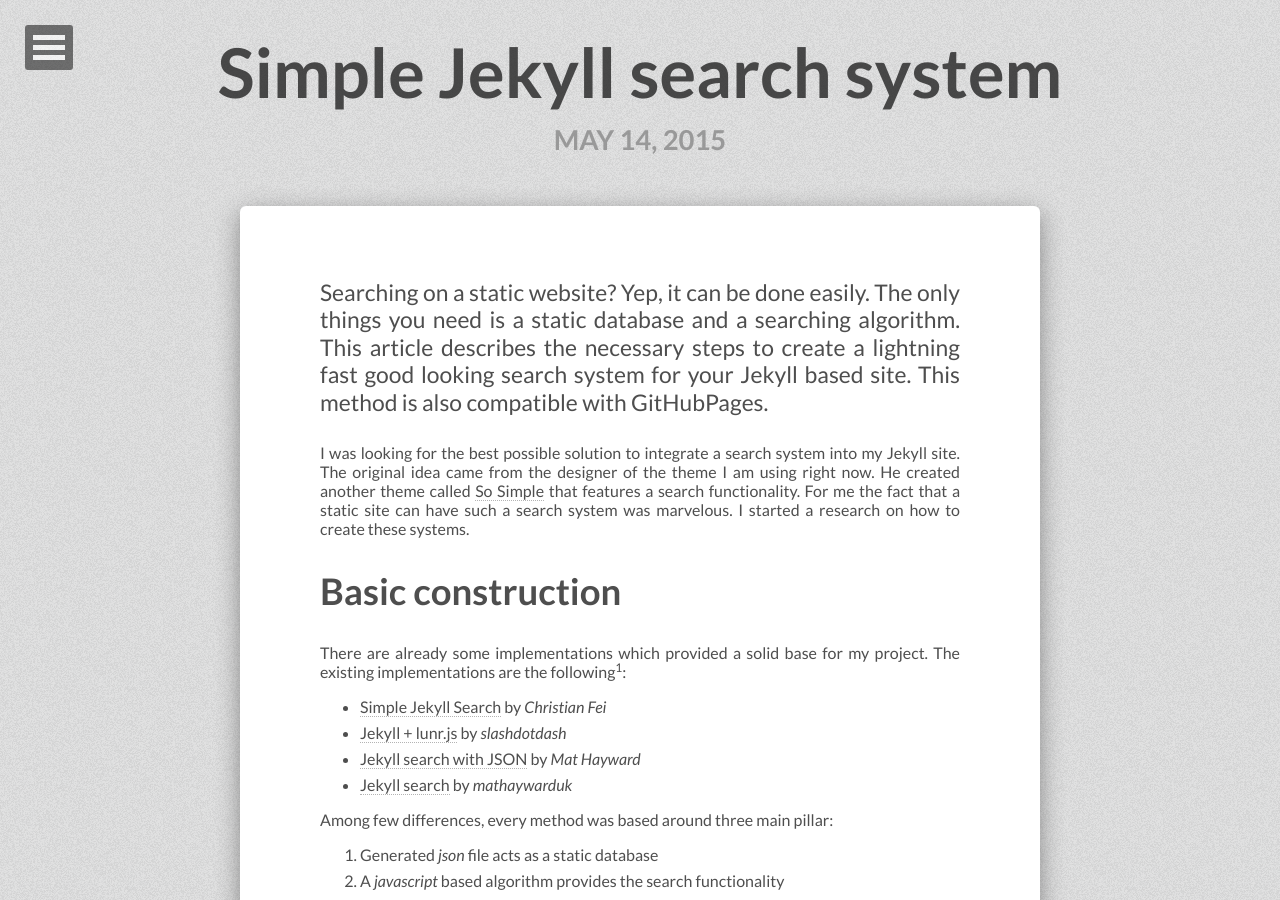
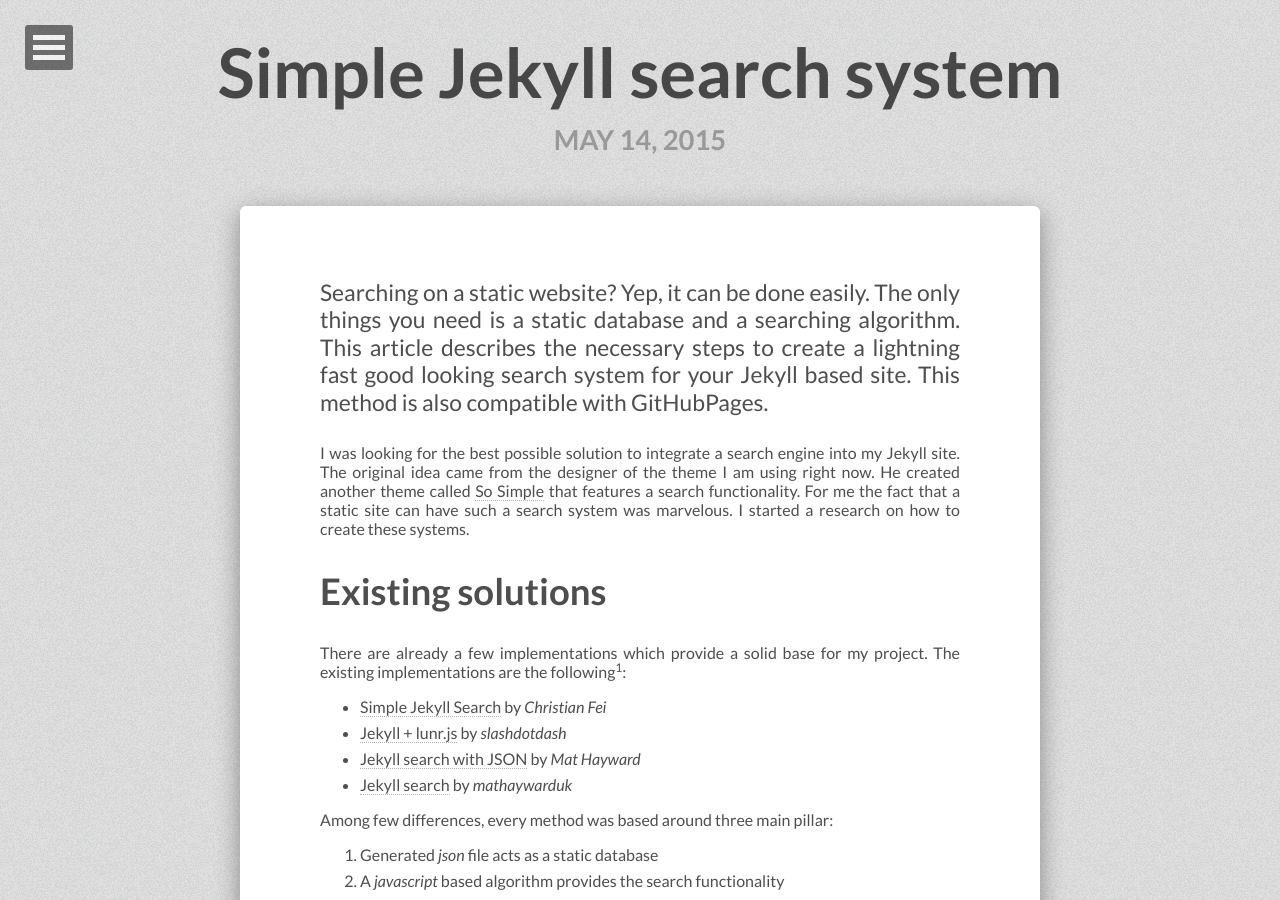
Before and after one commit to tiborsimon/tiborsimon.github.io, a Jekyll site: the page built from _posts/2015-05-14-simple-jekyll-search-system.md, in a window 1280 px wide and 900 px high. Built offline with Jekyll 4.4.1, drawn with Linux system fonts in a browser that asks for light colours; nearby versions of some CDN libraries; comment, search, counter and statistics services are not loaded; some of the changed text lies outside the part shown.

Commit message:
Article update

```diff
--- a/_posts/2015-05-14-simple-jekyll-search-system.md
+++ b/_posts/2015-05-14-simple-jekyll-search-system.md
@@ -9,11 +9,11 @@
 
 Searching on a static website? Yep, it can be done easily. The only things you need is a static database and a searching algorithm. This article describes the necessary steps to create a lightning fast good looking search system for your Jekyll based site. This method is also compatible with GitHubPages.
 
-I was looking for the best possible solution to integrate a search system into my Jekyll site. The original idea came from the designer of the theme I am using right now. He created another theme called [So Simple](https://mademistakes.com/work/so-simple-jekyll-theme/) that features a search functionality. For me the fact that a static site can have such a search system was marvelous. I started a research on how to create these systems.
+I was looking for the best possible solution to integrate a search engine into my Jekyll site. The original idea came from the designer of the theme I am using right now. He created another theme called [So Simple](https://mademistakes.com/work/so-simple-jekyll-theme/) that features a search functionality. For me the fact that a static site can have such a search system was marvelous. I started a research on how to create these systems.
 
-# Basic construction
+# Existing solutions
 
-There are already some implementations which provided a solid base for my project. The existing implementations are the following[^1]:
+There are already a few implementations which provide a solid base for my project. The existing implementations are the following[^1]:
 
 - [Simple Jekyll Search](https://github.com/christian-fei/Simple-Jekyll-Search) by _Christian Fei_
 - [Jekyll + lunr.js](https://github.com/slashdotdash/jekyll-lunr-js-search) by _slashdotdash_
@@ -97,6 +97,10 @@
 
 # Summary
 
+You can test the finished search engine on the main page of this site. If you satisfied with it, you can adopt to your own Jekyll site by forking it's GitHub repository.
+
+<a href='https://github.com/tiborsimon/simple-input-parser' class="btn-info btn centered"><i class="fa fa-github-alt"></i> Go to GitHub</a>
+
 
 
 
```
